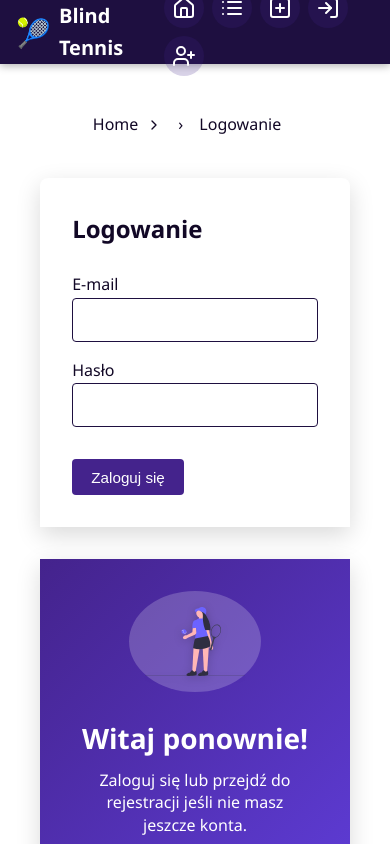
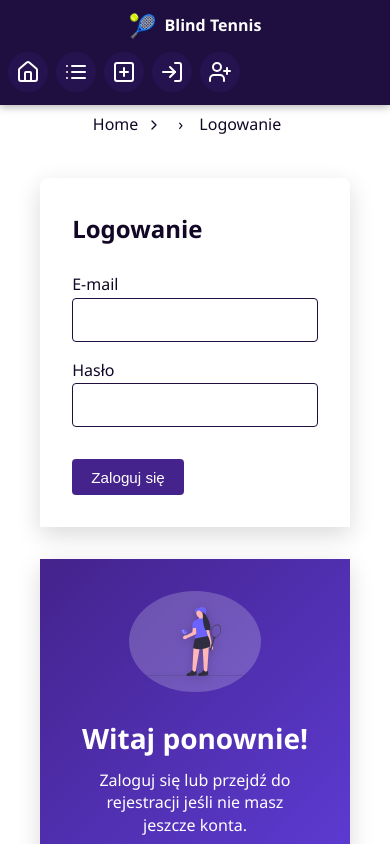
Before and after one commit to horzel02/blind-tennis-client, a React (Vite) app: page /login in a window 390 px wide. Shown: the top 844 px of the page. Built offline with nearby package versions, Linux system fonts and the light colour scheme; no server answers.

Commit message:
Style for mobile

```diff
--- a/src/pages/TournamentRegistrationsAdmin.jsx
+++ b/src/pages/TournamentRegistrationsAdmin.jsx
@@ -275,7 +275,7 @@ export default function TournamentRegistrationsAdmin() {
     { label: 'Home', href: '/' },
     { label: 'Turnieje', href: '/tournaments' },
     { label: tournament?.name ?? 'Ładowanie nazwy turnieju...', href: `/tournaments/${id}` },
-    { label: 'Zarządzanie zgłoszeniami'}
+    { label: 'Zarządzanie zgłoszeniami' }
   ];
 
   // ─── RENDER
@@ -286,7 +286,7 @@ export default function TournamentRegistrationsAdmin() {
         Zgłoszenia do turnieju «{tournament?.name ?? `#${id}`}»
       </h1>
 
-      {/* ────── Podsumowanie  */}
+      {/* ────── Podsumowanie  */}
       <div className="reg-summary" style={{
         display: 'flex',
         gap: '1.5rem',
@@ -301,7 +301,7 @@ export default function TournamentRegistrationsAdmin() {
         <span style={{ color: 'blue' }}>✉️ {summaryCounts.invited} zaproszonych</span>
       </div>
 
-      {/* ──────  Bulk‐actions bar */}
+      {/* ──────  Bulk‐actions bar */}
       {selectedIds.length > 0 && (
         <div className="bulk-actions-bar" style={{
           marginBottom: '1rem',
@@ -416,6 +416,7 @@ export default function TournamentRegistrationsAdmin() {
       {filteredAndSorted.length === 0 ? (
         <p>Brak zgłoszeń spełniających kryteria.</p>
       ) : (
+        <div className="table-responsive">
           <table className="registrations-table">
             <thead>
               <tr>
@@ -424,7 +425,6 @@ export default function TournamentRegistrationsAdmin() {
                   <input
                     type="checkbox"
                     onChange={toggleSelectAllOnCurrentPage}
-                  // checked: jeśli wszystkie wiersze na bieżącej stronie są wybrane
                     checked={paginatedData.every(r => selectedIds.includes(r.id))}
                   />
                 </th>
@@ -457,7 +457,7 @@ export default function TournamentRegistrationsAdmin() {
               {paginatedData.map(reg => (
                 <tr key={reg.id}>
                   {/* 1) Checkbox zaznaczający wiersz */}
-                <td style={{ textAlign: 'center' }}>
+                  <td data-label="Zaznacz" style={{ textAlign: 'center' }}>
                     <input
                       type="checkbox"
                       checked={selectedIds.includes(reg.id)}
@@ -466,17 +466,17 @@ export default function TournamentRegistrationsAdmin() {
                   </td>
 
                   {/* 2) Zawodnik: link do profilu */}
-                <td>
+                  <td data-label="Zawodnik">
                     <Link to={`/users/${reg.user.id}`} className="reg-username-link">
                       {reg.user.name} {reg.user.surname}
                     </Link>
                   </td>
 
                   {/* 3) Email */}
-                <td>{reg.user.email}</td>
+                  <td data-label="Email">{reg.user.email}</td>
 
                   {/* 4) Status */}
-                <td className={
+                  <td data-label="Status" className={
                     reg.status === 'pending' ? 'reg-admin-status-pending'
                       : reg.status === 'invited' ? 'reg-admin-status-invited'
                         : reg.status === 'accepted' ? 'reg-admin-status-accepted'
@@ -492,7 +492,7 @@ export default function TournamentRegistrationsAdmin() {
                   </td>
 
                   {/* 5) Data zgłoszenia */}
-                <td className="reg-date-cell">
+                  <td data-label="Data zgłoszenia" className="reg-date-cell">
                     {new Date(reg.createdAt).toLocaleString('pl-PL', {
                       day: '2-digit', month: '2-digit', year: 'numeric',
                       hour: '2-digit', minute: '2-digit', second: '2-digit'
@@ -500,7 +500,7 @@ export default function TournamentRegistrationsAdmin() {
                   </td>
 
                   {/* 6) Data modyfikacji */}
-                <td className="reg-date-cell">
+                  <td data-label="Data modyfikacji" className="reg-date-cell">
                     {new Date(reg.updatedAt).toLocaleString('pl-PL', {
                       day: '2-digit', month: '2-digit', year: 'numeric',
                       hour: '2-digit', minute: '2-digit', second: '2-digit'
@@ -508,7 +508,7 @@ export default function TournamentRegistrationsAdmin() {
                   </td>
 
                   {/* 7) Akcje: pojedyncze (accept/reject/cancel/restore) */}
-                <td style={{ textAlign: 'center' }}>
+                  <td data-label="Akcje" style={{ textAlign: 'center' }}>
                     {reg.status === 'pending' ? (
                       <>
                         <button
@@ -564,9 +564,10 @@ export default function TournamentRegistrationsAdmin() {
               ))}
             </tbody>
           </table>
+        </div>
       )}
 
-      {/* ────── PAGINACJA  */}
+      {/* ────── PAGINACJA  */}
       {filteredAndSorted.length > 0 && totalPages > 1 && (
         <div className="pagination" aria-label="Paginacja zgłoszeń">
           <button
--- a/src/styles/header.css
+++ b/src/styles/header.css
@@ -18,7 +18,6 @@
   padding: 0 1.5rem;
   justify-content: space-between;
   align-items: center;
-  padding: 0 1rem;
 }
 
 .header-logo {
@@ -36,12 +35,13 @@
   font-size: 1.25rem;
   font-weight: 700;
   color: #fff;
+  white-space: nowrap;
 }
 
 /* ---------------- Nav & Buttons ---------------- */
 .header-nav {
   display: flex;
-  gap: 0.5rem;
+  gap: 1rem;
   flex-wrap: wrap;
 }
 
@@ -59,6 +59,7 @@
   border: none;
   cursor: pointer;
   color: #fff;
+  flex-shrink: 0;
 }
 
 .icon-button:hover {
@@ -142,7 +143,7 @@
   background-color: rgba(0,0,0,0.05);
 }
 
-
+/* --- Stylowanie dla desktopów (od 768px w górę) --- */
 @media (min-width: 768px) {
   .header-inner {
     padding: 0 1.5rem;
@@ -151,3 +152,77 @@
     gap: 1rem;
   }
 }
+
+/* --- Dostosowania responsywne dla urządzeń mobilnych (do 767px włącznie) --- */
+@media (max-width: 767px) {
+  .header {
+    height: auto;
+    min-height: 64px;
+  }
+
+  .header-inner {
+    flex-direction: column;
+    align-items: flex-start;
+    padding: 0.8rem 1rem;
+  }
+
+  .header-logo {
+    margin-bottom: 0.5rem;
+    width: 100%;
+    justify-content: center;
+  }
+
+  .header-logo-text {
+    font-size: 1.1rem;
+  }
+
+  .header-logo-icon {
+    font-size: 1.6rem;
+  }
+
+  .header-nav {
+    width: 100%;
+    justify-content: space-around;
+    gap: 0.3rem;
+    flex-wrap: wrap;
+  }
+
+  /* Ukryj tooltipy na mobilnych, ponieważ nie są one zazwyczaj używane z dotykiem */
+  .icon-button .tooltip {
+    display: none;
+  }
+
+  .user-menu .dropdown-content {
+    right: 50%;
+    transform: translateX(50%);
+    min-width: unset;
+    width: fit-content;
+  }
+}
+
+/* --- Dostosowania dla bardzo małych ekranów --- */
+@media (max-width: 480px) {
+  .header-inner {
+    padding: 0.5rem 0.5rem;
+  }
+
+  .header-logo-text {
+    font-size: 1rem;
+  }
+
+  .header-logo-icon {
+    font-size: 1.4rem;
+  }
+
+  .header-nav {
+    flex-wrap: nowrap;
+    overflow-x: auto;
+    -webkit-overflow-scrolling: touch;
+    justify-content: flex-start;
+    gap: 0.5rem;
+    padding-bottom: 5px;
+  }
+  .header-nav > * {
+    flex-shrink: 0;
+  }
+}
--- a/src/styles/tournamentForm.css
+++ b/src/styles/tournamentForm.css
@@ -70,12 +70,12 @@
 
 .settings-row {
   display: flex;
-  justify-content: center;      /* wyśrodkuj w poziomie */
-  align-items: flex-end;        /* wyrównaj do dołu etykiet */
-  gap: 2rem;                    /* odstęp między polami */
-  width: fit-content;           /* szerokość dopasowana do zawartości */
-  margin: 0.5rem auto 0;        /* auto-marginesy po bokach */
-  flex-wrap: wrap;              /* na wąskich ekranach złamanie wiersza */
+  justify-content: center;
+  align-items: flex-end;
+  gap: 2rem;
+  width: fit-content;
+  margin: 0.5rem auto 0;
+  flex-wrap: wrap;
   margin-top: 1rem;
 }
 
```
Lines whose indentation alone changed are shown as unchanged.
